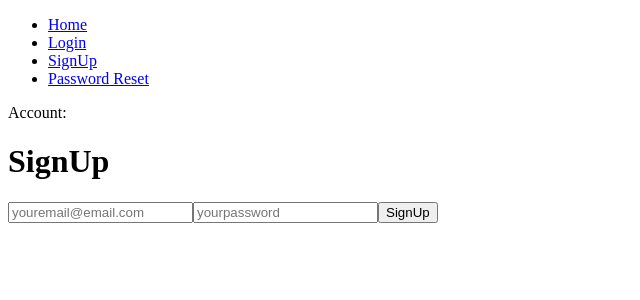
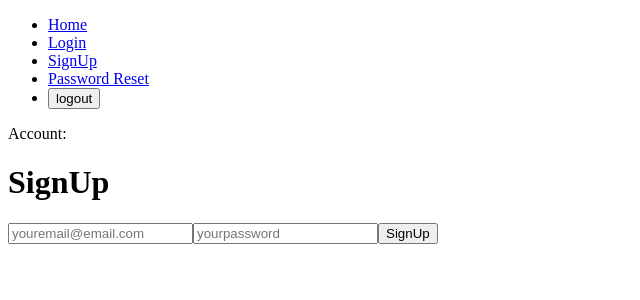
Before and after one commit to Rvjonh/TaskFrontend, a React (Vite) app: page /signup in a window 1280 px wide. Shown: the top 300 px of the page, without its empty margins (0-640 px from the left). Built offline with nearby package versions, Linux system fonts and the light colour scheme.

Commit message:
feat: logout

```diff
--- a/src/components/navbar/index.tsx
+++ b/src/components/navbar/index.tsx
@@ -1,6 +1,26 @@
 import { Link } from 'react-router-dom'
+import { useDispatch } from 'react-redux';
+
+import { logoutUser } from './../../store/loginSlice';
+
+import TasksBackend from './../../services/tasksBackend';
 
 export default function NavbarLink() {
+  const dispatch = useDispatch();
+
+  const handleLogout = async () => {
+    try {
+      TasksBackend.logoutSession()
+        .then(res => {
+          dispatch(logoutUser())
+        })
+      dispatch(logoutUser())
+    } catch (error) {
+      dispatch(logoutUser())
+    }
+  }
+
+
   return (
     <nav>
       <ul>
@@ -16,6 +36,9 @@ export default function NavbarLink() {
         <li>
           <Link to="/password-reset">Password Reset</Link>
         </li>
+        <li>
+          <button onClick={handleLogout}>logout</button>
+        </li>
       </ul>
     </nav>
   );
--- a/src/services/tasksBackend.tsx
+++ b/src/services/tasksBackend.tsx
@@ -45,6 +45,15 @@ class TasksBackend {
             body: JSON.stringify(data)
         }).then(response => response.json())
     }
+
+    async logoutSession() {
+        return fetch(APIEndpoint + '/rest-auth/logout/', {
+            method: "post",
+            headers: {
+                "Content-Type": "application/json"
+            },
+        }).then(response => response.json())
+    }
 }
 
 export default new TasksBackend();
--- a/src/store/loginSlice.tsx
+++ b/src/store/loginSlice.tsx
@@ -18,9 +18,12 @@ export const loginSlice = createSlice({
             state.correo = action.payload.correo
             state.identificador = action.payload.identificador
         },
+        logoutUser() {
+            return initialState
+        },
     },
 })
 
-export const { loadUser } = loginSlice.actions
+export const { loadUser, logoutUser } = loginSlice.actions
 
 export default loginSlice.reducer
```
